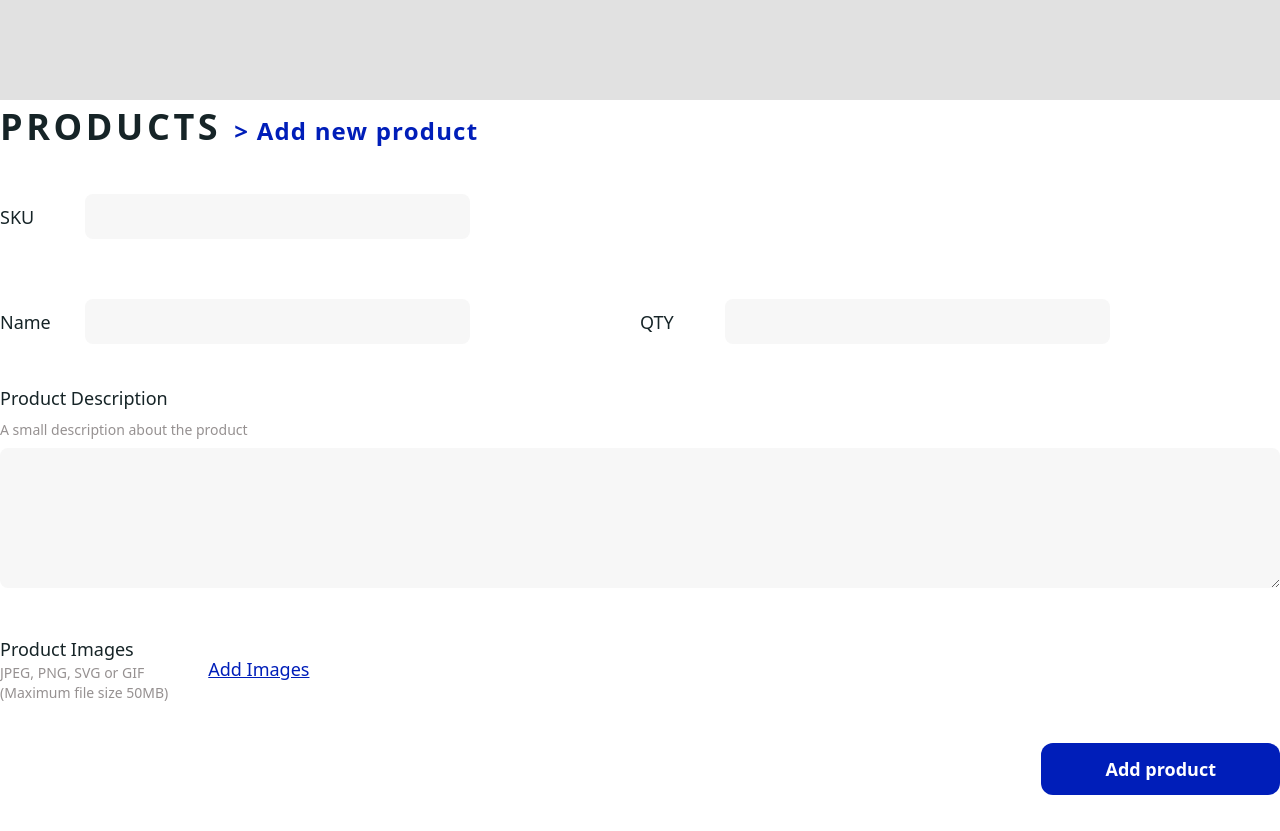
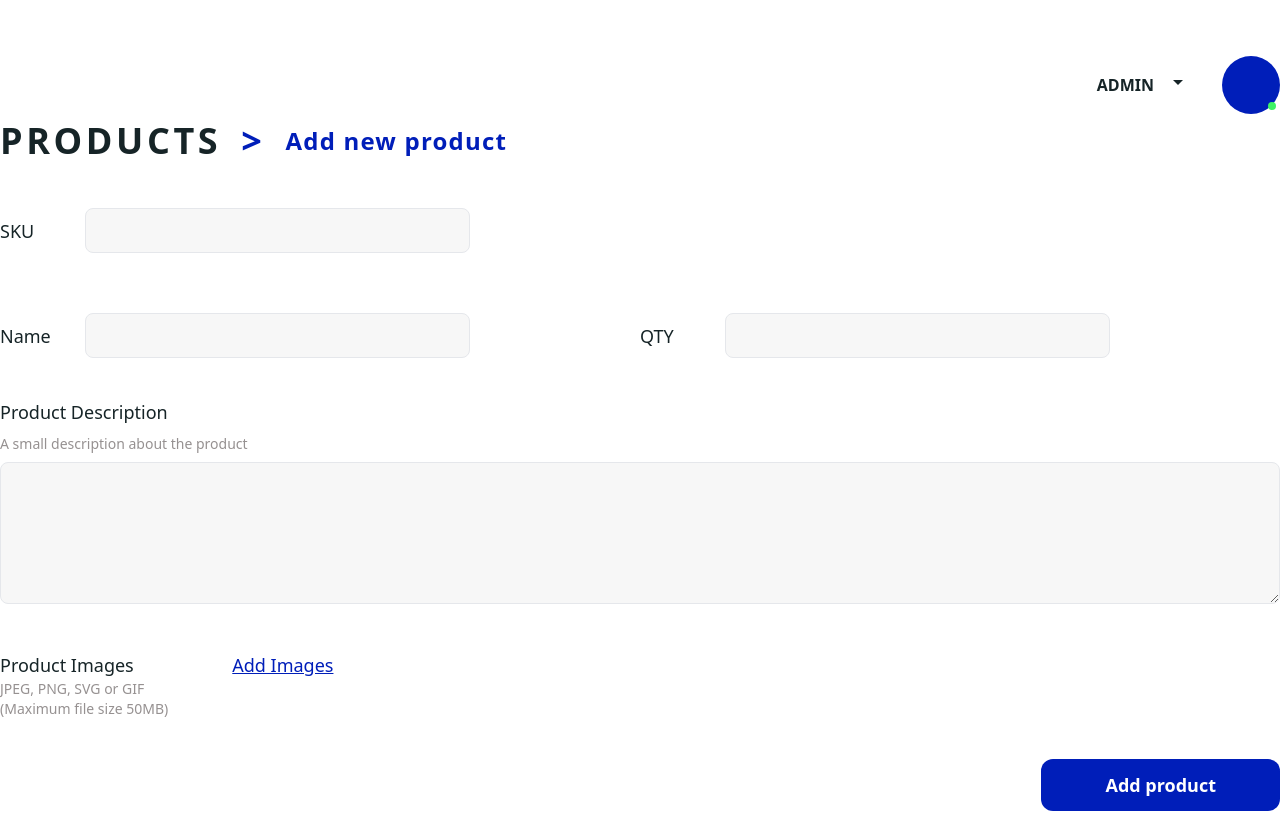
Before and after one commit to sahanperera00/code94_frontend, a React (Vite) app: page /add in a window 1280 px wide. Built offline with nearby package versions, Linux system fonts and the light colour scheme.

Commit message:
style: added code changes related to styling

```diff
--- a/src/Layouts/Header/index.jsx
+++ b/src/Layouts/Header/index.jsx
@@ -1,9 +1,26 @@
-import React from "react";
+import React, { useState } from "react";
+import Button from "../../components/Button";
+import Dropdown from "../../components/Dropdown";
 
 export default function Header() {
+  const [show, setShow] = useState(false);
+
   return (
-    <div className="container mx-auto bg-[#e1e1e1] h-[100px]">
-      <h1></h1>
+    <div className="container mx-auto bg-[#] pt-14 flex justify-end items-center gap-5">
+      <div className="relative flex items-center">
+        <p className="uppercase font-bold">Admin</p>
+        <Button
+          onClick={() => {
+            setShow(!show);
+          }}
+        >
+          <span class="material-symbols-outlined">arrow_drop_down</span>
+        </Button>
+        <Dropdown show={show} setShow={setShow} />
+      </div>
+      <div className="w-[58px] h-[58px] bg-[#001eb9] rounded-full relative">
+        <div className="absolute bottom-1 right-1 w-[8px] h-[8px] bg-[#3df265] rounded-full"></div>
+      </div>
     </div>
   );
 }
--- a/src/components/Button/index.jsx
+++ b/src/components/Button/index.jsx
@@ -1,6 +1,6 @@
 import React from "react";
 
-export default function Button({ type, onClick, children, className }) {
+export default function Button({ type, onClick, children, className, title }) {
   const getButtonClass = () => {
     if (type === "primary") {
       return "bg-[#001eb9] text-white";
@@ -14,6 +14,7 @@ export default function Button({ type, onClick, children, className }) {
     <button
       className={`p-3 rounded-xl font-semibold text-m ${getButtonClass()} ${className}`}
       onClick={onClick}
+      title={title}
     >
       {children}
     </button>
--- /dev/null
+++ b/src/components/Dropdown/index.jsx
@@ -0,0 +1,25 @@
+import React from "react";
+import Button from "../Button";
+import { useNavigate } from "react-router-dom";
+
+export default function Dropdown({ show, setShow }) {
+  const navigate = useNavigate();
+
+  return (
+    <div
+      className={`absolute border bg-[] w-[200px] h-[80px] rounded-xl -bottom-[75px] right-0 py-5 flex justify-center shadow-lg ${
+        show ? "block" : "hidden"
+      }`}
+    >
+      <Button
+        className="flex items-center gap-3"
+        onClick={() => {
+          setShow(false);
+          navigate("/");
+        }}
+      >
+        <span class="material-symbols-outlined">logout</span> Log out
+      </Button>
+    </div>
+  );
+}
--- a/src/components/Popup/index.jsx
+++ b/src/components/Popup/index.jsx
@@ -9,8 +9,8 @@ export default function Popup({ show, setShow }) {
         show ? "block" : "hidden"
       }`}
     >
-      <div className="relative bg-white w-[35vw] h-[42vh] rounded-xl flex flex-col justify-center items-center gap-5">
-        <img src={Alert} alt="Alert" className="w-20 h-20" />
+      <div className="relative bg-white w-[32vw] h-[40vh] rounded-xl flex flex-col justify-center items-center gap-5">
+        <img src={Alert} alt="Alert" className="w-15 h-15" />
         <p className="uppercase text-2xl font-semibold">Are you sure?</p>
         <p className="text-lg font-medium">
           You will not be able to undo this action if you proceed!
--- a/src/pages/AddProductPage/index.jsx
+++ b/src/pages/AddProductPage/index.jsx
@@ -37,13 +37,12 @@ export default function AddProduct() {
 
   return (
     <div className="container mx-auto">
-      <h1 className="uppercase text-[36px] font-bold tracking-widest">
-        Products{" "}
+      <h1 className="uppercase text-[36px] font-bold tracking-widest flex gap-5 items-center">
+        Products <span className="text-[#001eb9]">{">"}</span>
         <span className="text-[#001eb9] normal-case tracking-wider text-[24px] font-semibold">
-          {">"} Add new product
+          Add new product
         </span>
       </h1>
-      {/* <form onSubmit={handleSubmit}> */}
       <div className="grid grid-cols-2 space-y-10 text-lg bg-[#] font-medium my-5">
         <div className="grid grid-cols-8 items-center gap-10 my-5 bg-[#]">
           <p>SKU</p>
@@ -51,7 +50,7 @@ export default function AddProduct() {
             type="text"
             value={sku}
             onChange={(e) => setSku(e.target.value)}
-            className="bg-[#f7f7f7] h-[45px] col-span-5 rounded-lg"
+            className="bg-[#f7f7f7] h-[45px] col-span-5 rounded-lg border"
           />
         </div>
         <div className="col-start-1 grid grid-cols-8 items-center gap-10 my-5 bg-[#]">
@@ -60,7 +59,7 @@ export default function AddProduct() {
             type="text"
             value={name}
             onChange={(e) => setName(e.target.value)}
-            className="bg-[#f7f7f7] h-[45px] col-span-5 rounded-lg"
+            className="bg-[#f7f7f7] h-[45px] col-span-5 rounded-lg border"
           />
         </div>
         <div className="grid grid-cols-8 items-center gap-10 my-5 bg-[#]">
@@ -69,25 +68,25 @@ export default function AddProduct() {
             type="number"
             value={quantity}
             onChange={(e) => setQuantity(e.target.value)}
-            className="bg-[#f7f7f7] h-[45px] col-span-5 rounded-lg"
+            className="bg-[#f7f7f7] h-[45px] col-span-5 rounded-lg border"
           />
         </div>
         <div className="col-start-1 col-span-2 space-y-2">
           <p>Product Description</p>
-          <p className="text-sm text-[#969191]">
+          <p className="text-sm text-[#969191] font-normal">
             A small description about the product
           </p>
           <textarea
             value={description}
             onChange={(e) => setDescription(e.target.value)}
             rows={5}
-            className="bg-[#f7f7f7] w-full rounded-lg"
+            className="bg-[#f7f7f7] w-full rounded-lg border"
           ></textarea>
         </div>
-        <div className="col-start-1 col-span-2 flex gap-10 items-center">
+        <div className="col-start-1 col-span-2 flex gap-16 items-start">
           <div>
             <p>Product Images</p>
-            <p className="text-sm text-[#969191]">
+            <p className="text-sm text-[#969191] font-normal">
               JPEG, PNG, SVG or GIF <br />
               (Maximum file size 50MB)
             </p>
@@ -108,7 +107,6 @@ export default function AddProduct() {
           </Button>
         </div>
       </div>
-      {/* </form> */}
     </div>
   );
 }
--- a/src/pages/FavoriteProductsPage/index.jsx
+++ b/src/pages/FavoriteProductsPage/index.jsx
@@ -34,7 +34,7 @@ export default function FavoriteProducts() {
       <h1 className="uppercase text-[36px] font-bold tracking-widest">
         Favorite Products
       </h1>
-      <div className="flex justify-between w-full bg-[] my-8">
+      <div className="flex justify-between w-full bg-[] mt-10 mb-16">
         <Searchbar />
         <div className="flex items-center gap-3">
           <Button
@@ -43,17 +43,19 @@ export default function FavoriteProducts() {
               navigate("/add");
             }}
             className="px-16"
+            title="Add new product"
           >
             New Product
           </Button>
           <Button
             type="secondary"
             onClick={() => {
-              navigate("/favorites");
+              navigate("/main");
             }}
             className="px-5"
+            title="Main Page"
           >
-            <img src={StarredIcon} alt="Edit" className="w-6 h-6" />
+            <span class="material-symbols-outlined">home</span>
           </Button>
         </div>
       </div>
--- a/src/pages/MainPage/index.jsx
+++ b/src/pages/MainPage/index.jsx
@@ -34,7 +34,7 @@ export default function MainPage() {
       <h1 className="uppercase text-[36px] font-bold tracking-widest">
         Products
       </h1>
-      <div className="flex justify-between w-full bg-[] my-8">
+      <div className="flex justify-between w-full bg-[] mt-10 mb-16">
         <Searchbar />
         <div className="flex items-center gap-3">
           <Button
@@ -43,6 +43,7 @@ export default function MainPage() {
               navigate("/add");
             }}
             className="px-16"
+            title="Add new product"
           >
             New Product
           </Button>
@@ -52,6 +53,7 @@ export default function MainPage() {
               navigate("/favorites");
             }}
             className="px-5"
+            title="Favorite products"
           >
             <img src={StarredIcon} alt="Edit" className="w-6 h-6" />
           </Button>
```
Also changed, not shown: src/pages/EditProductPage/index.jsx (+11 -13 lines).
